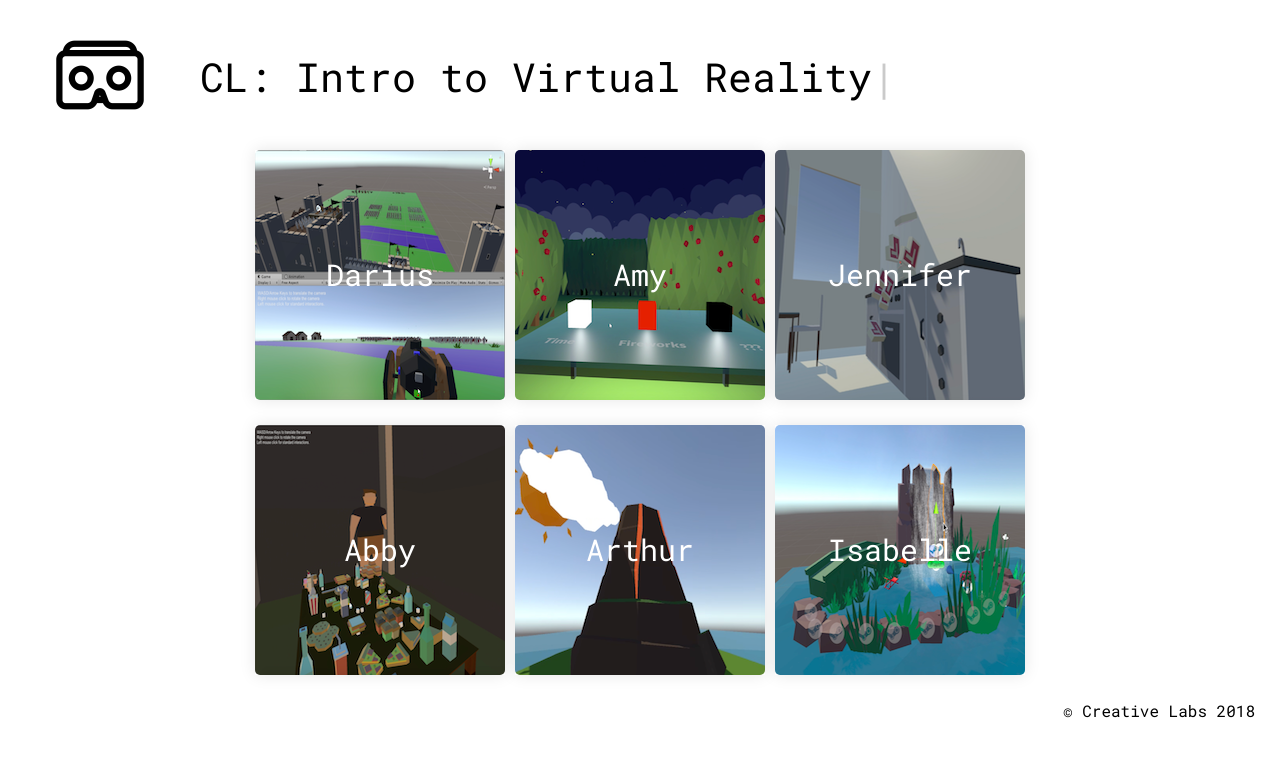
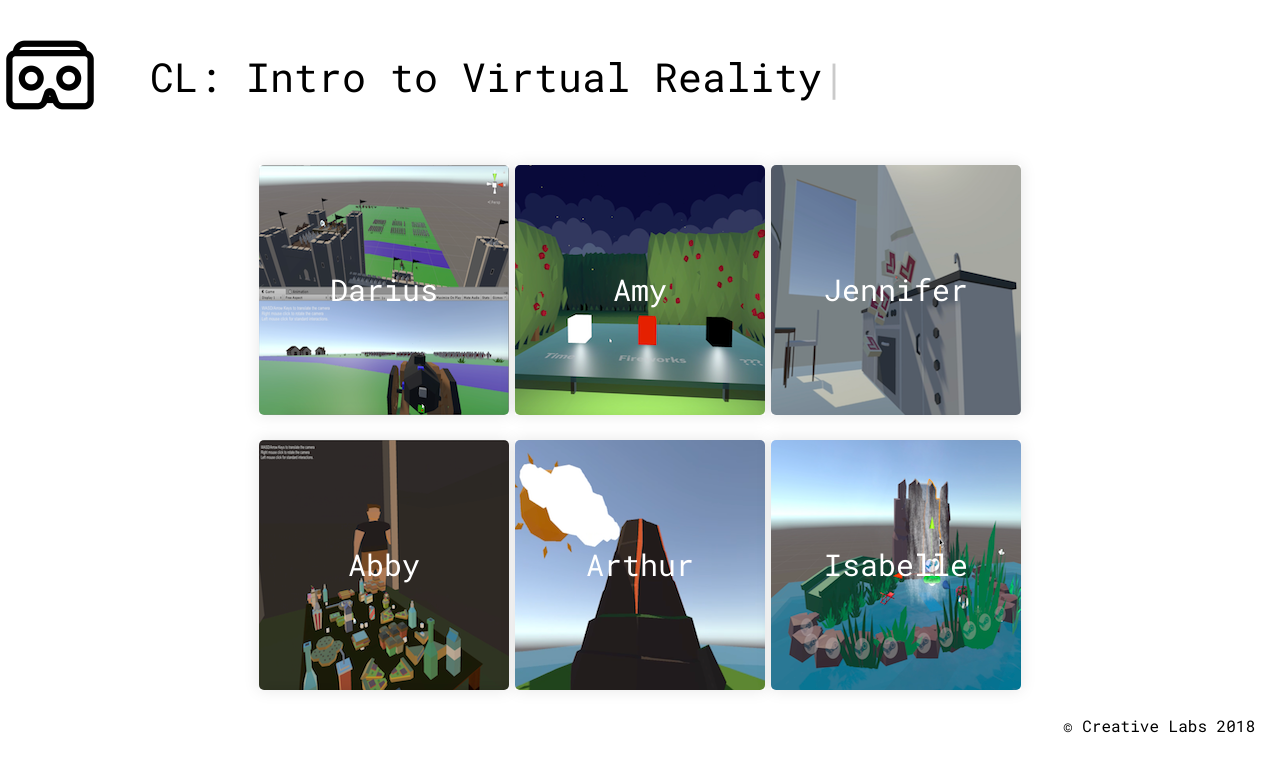
Before and after one commit to simonzhow/intro-unity, a React app: page / in a window 1280 px wide. Built offline with nearby package versions, Linux system fonts and the light colour scheme.

Commit message:
fixed css issues

```diff
--- a/src/Main.css
+++ b/src/Main.css
@@ -7,7 +7,7 @@
 .main-header {
   display: flex;
   flex-direction: row;
-  margin-left: 50px;
+  flex-wrap: wrap;
   margin-top: 25px;
 }
 
@@ -15,8 +15,9 @@
   display: flex;
   flex-wrap: wrap;
   flex-direction: row;
-  margin-left: 250px;
-  margin-right: 250px;
+  margin: 0 auto;
+  margin-top: 15px;
+  width: 60%;
 }
 
 .vr-logo {
```
